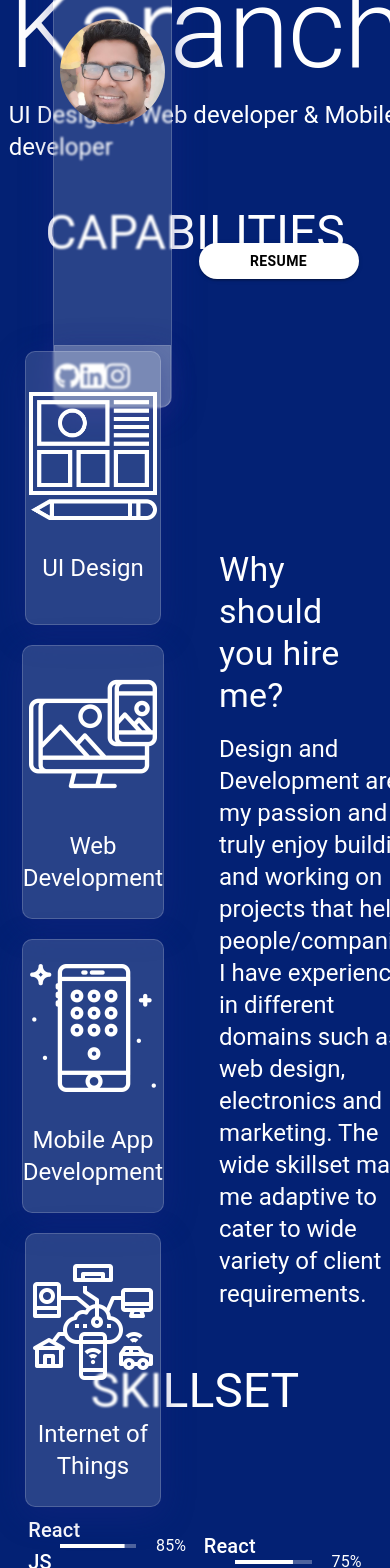
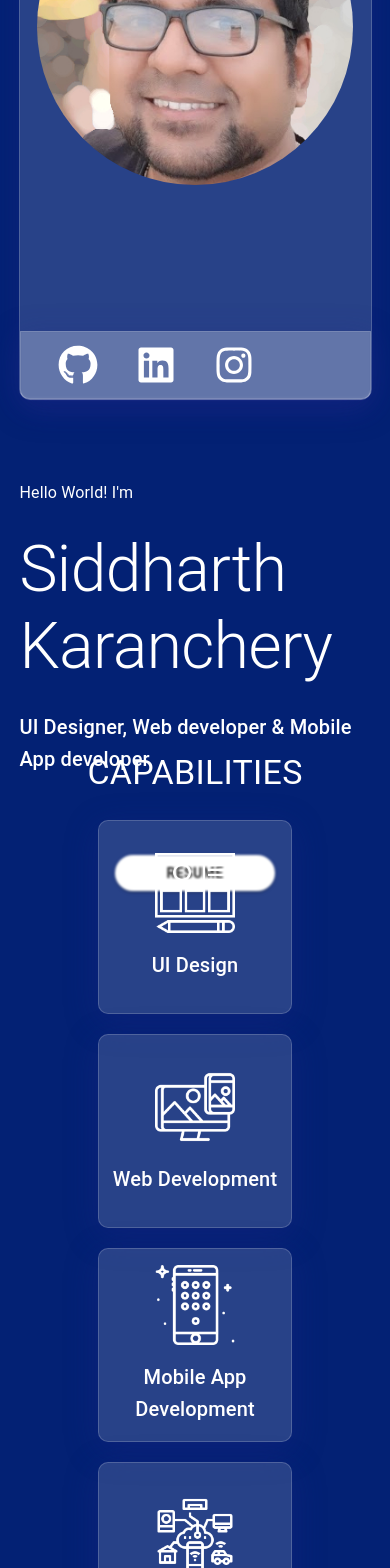
Before and after one commit to Siddharth-Karanchery/profile, a React (Create React App) app: page / in a window 390 px wide. Shown: the part 432-2000 px from the top of the page. Built offline with nearby package versions, Linux system fonts and the light colour scheme; some icons are missing.

Commit message:
making home page responsive

```diff
--- a/src/Components/Home Page Components/Capabilities/Capabilities.css
+++ b/src/Components/Home Page Components/Capabilities/Capabilities.css
@@ -58,3 +58,42 @@
   font-size: x-large;
   margin-bottom: 2rem;
 }
+/*-------------- Responsive Design ------------------- */
+/*-------------- MOBILE ------------------- */
+@media screen and (max-width: 450px) {
+  .Capabilities {
+    margin-top: 1rem;
+    height: 100vh;
+  }
+  .Capabilities__title {
+    text-transform: uppercase;
+  }
+  .Capabilities__panel {
+    margin-top: 1rem;
+    width: 100%;
+
+    flex-direction: column;
+  }
+  .Capabilities__left {
+    width: 100%;
+    min-height: 50vh;
+  }
+  .Capabilities__left__card {
+    width: 12rem;
+    height: 12rem;
+    margin: 10px;
+  }
+  .Capabilities__left__card__icon {
+    height: 5rem;
+    width: 5rem;
+    margin-bottom: 1rem;
+  }
+  .Capabilities__right {
+    margin: 2rem 0;
+    width: 90%;
+    display: flex;
+    flex-direction: column;
+    align-items: center;
+    justify-content: center;
+  }
+}
--- a/src/Components/Home Page Components/Capabilities/Capabilities.tsx
+++ b/src/Components/Home Page Components/Capabilities/Capabilities.tsx
@@ -1,5 +1,5 @@
 import { Box, Typography } from "@mui/material";
-import DesignServicesIcon from "@mui/icons-material/DesignServices";
+import useMediaQuery from "@mui/material/useMediaQuery";
 
 import ui from "../../../assets/icons/UI-design-svgrepo-com.png";
 import web from "../../../assets/icons/web-design-svgrepo-com.png";
@@ -7,43 +7,64 @@ import mob from "../../../assets/icons/smartphone-app-svgrepo-com.png";
 import iot from "../../../assets/icons/internet-of-things.png";
 
 import "./Capabilities.css";
+import { mobileBreakpoint } from "../../../Data/constants";
 
 function Capabilities() {
+  const isMobile = useMediaQuery(`(max-width:${mobileBreakpoint}px)`);
+
   return (
     <Box className="Capabilities">
-      <Typography variant="h3" className="Capabilities__title">
+      <Typography
+        variant={isMobile ? "h4" : "h3"}
+        className="Capabilities__title"
+      >
         Capabilities
       </Typography>
       <Box className="Capabilities__panel">
         <Box className="Capabilities__left">
           <Box className="Capabilities__left__card">
             <img className="Capabilities__left__card__icon" src={ui} alt="" />
-            <Typography variant="h5">UI Design</Typography>
+            <Typography variant={isMobile ? "h6" : "h5"}>UI Design</Typography>
           </Box>
           <Box className="Capabilities__left__card">
             <img className="Capabilities__left__card__icon" src={web} alt="" />
-            <Typography variant="h5" style={{ textAlign: "center" }}>
+            <Typography
+              variant={isMobile ? "h6" : "h5"}
+              style={{ textAlign: "center" }}
+            >
               Web Development
             </Typography>
           </Box>
           <Box className="Capabilities__left__card">
             <img className="Capabilities__left__card__icon" src={mob} alt="" />
-            <Typography variant="h5" style={{ textAlign: "center" }}>
+            <Typography
+              variant={isMobile ? "h6" : "h5"}
+              style={{ textAlign: "center" }}
+            >
               Mobile App Development
             </Typography>
           </Box>
           <Box className="Capabilities__left__card">
             <img className="Capabilities__left__card__icon" src={iot} alt="" />
-            <Typography variant="h5" style={{ textAlign: "center" }}>
+            <Typography
+              variant={isMobile ? "h6" : "h5"}
+              style={{ textAlign: "center" }}
+            >
               Internet of Things
             </Typography>
           </Box>
         </Box>
         <Box className="Capabilities__right">
-          <Typography variant="h4" style={{ marginBottom: "1rem" }}>
+          <Typography
+            variant={isMobile ? "h5" : "h4"}
+            style={{ marginBottom: "1rem" }}
+          >
             Why should you hire me?
           </Typography>
-          <Typography variant="h5">
+          <Typography
+            variant={isMobile ? "h6" : "h5"}
+            style={{ textAlign: "justify" }}
+          >
             Design and Development are my passion and I truly enjoy building and
             working on projects that help people/companies. I have experience in
             different domains such as web design, electronics and marketing. The
--- a/src/Components/Home Page Components/Main Banner/MainBanner.css
+++ b/src/Components/Home Page Components/Main Banner/MainBanner.css
@@ -41,22 +41,40 @@
   border: 1px solid rgba(255, 255, 255, 0.18);
 }
 .MainBanner__right {
-  /* background-color: red; */
   width: 30%;
   height: 80%;
   margin-left: 3rem;
   display: flex;
+  justify-content: center;
   flex-direction: column;
   align-items: center;
 }
 .MainBanner__right__text {
-  /* background-color: blue; */
   height: 60%;
   display: flex;
   flex-direction: column;
   align-items: flex-start;
   justify-content: space-between;
 }
-Button {
-  background-color: green;
+
+/*-------------- Responsive Design ------------------- */
+/*-------------- MOBILE ------------------- */
+@media screen and (max-width: 450px) {
+  .MainBanner {
+    height: auto;
+    flex-direction: column;
+  }
+  .MainBanner__left {
+    width: 90%;
+    height: 80vh;
+  }
+  .MainBanner__right {
+    margin: 5rem 0;
+    width: 90%;
+    height: 50%;
+  }
+  .MainBanner__right__text {
+    width: 100%;
+    height: 35vh;
+  }
 }
--- a/src/Components/Home Page Components/Main Banner/MainBanner.tsx
+++ b/src/Components/Home Page Components/Main Banner/MainBanner.tsx
@@ -1,6 +1,7 @@
 import { Box, Button, Typography } from "@mui/material";
 import { ButtonProps } from "@mui/material/Button";
 import { styled } from "@mui/material/styles";
+import useMediaQuery from "@mui/material/useMediaQuery";
 
 import { FaGithub, FaLinkedin, FaInstagram } from "react-icons/fa";
 import { FaXTwitter } from "react-icons/fa6";
@@ -9,8 +10,11 @@ import photo from "../../../assets/sid-pic-square.jpg";
 
 import "./MainBanner.css";
 import { redirect } from "../../../Functions/Functions";
+import { mobileBreakpoint } from "../../../Data/constants";
 
 function MainBanner() {
+  const isMobile = useMediaQuery(`(max-width:${mobileBreakpoint}px)`);
+
   return (
     <Box className="MainBanner">
       <Box className="MainBanner__left">
@@ -30,11 +34,16 @@ function MainBanner() {
       </Box>
       <Box className="MainBanner__right">
         <Box className="MainBanner__right__text">
-          <Typography variant="h6">Hello World! I'm</Typography>
-          <Typography variant="h1" style={{ width: "50%", fontSize: "7rem" }}>
+          <Typography variant={isMobile ? "subtitle1" : "h6"}>
+            Hello World! I'm
+          </Typography>
+          <Typography
+            variant={isMobile ? "h2" : "h1"}
+            style={{ width: "50%", fontSize: `${isMobile ? 4 : 7}rem` }}
+          >
             Siddharth Karanchery
           </Typography>
-          <Typography variant="h5">
+          <Typography variant={isMobile ? "h6" : "h5"}>
             UI Designer, Web developer & Mobile App developer
           </Typography>
         </Box>
--- a/src/Components/Home Page Components/Skillset/Skillset.css
+++ b/src/Components/Home Page Components/Skillset/Skillset.css
@@ -40,3 +40,34 @@
   width: 80%;
   margin-right: 20px;
 }
+/*-------------- Responsive Design ------------------- */
+/*-------------- MOBILE ------------------- */
+@media screen and (max-width: 450px) {
+  .Skillset {
+    height: max-content;
+    padding: 2rem 0;
+  }
+  .Skillset__title {
+    text-transform: uppercase;
+    margin-bottom: 2rem;
+  }
+  .Skillset__panel {
+    width: 90%;
+    margin-top: 2rem;
+    flex-direction: column;
+  }
+  .Skillset__panel__ele {
+    width: 90%;
+    height: 100%;
+  }
+  .Skillset__panel__ele__skill {
+    width: 100%;
+    margin: 0.5rem 0;
+  }
+  .Skillset__panel__ele__skill__title {
+    width: 40%;
+  }
+  .Skillset__panel__ele__skill__loader {
+    width: 50%;
+  }
+}
--- a/src/Components/Home Page Components/Skillset/Skillset.tsx
+++ b/src/Components/Home Page Components/Skillset/Skillset.tsx
@@ -1,11 +1,15 @@
 import { Box, LinearProgress, Typography } from "@mui/material";
+import useMediaQuery from "@mui/material/useMediaQuery";
 import "./Skillset.css";
 import { skillsetData } from "../../../Data/skillsetData";
+import { mobileBreakpoint } from "../../../Data/constants";
 
 function Skillset() {
+  const isMobile = useMediaQuery(`(max-width:${mobileBreakpoint}px)`);
+
   return (
     <Box className="Skillset">
-      <Typography variant="h3" className="Skillset__title">
+      <Typography variant={isMobile ? "h4" : "h3"} className="Skillset__title">
         Skillset
       </Typography>
       <Box className="Skillset__panel">
@@ -14,7 +18,7 @@ function Skillset() {
             <Box className="Skillset__panel__ele__skill">
               <Typography
                 className="Skillset__panel__ele__skill__title"
-                variant="h6"
+                variant={isMobile ? "subtitle1" : "h6"}
               >
                 {skill.name}
               </Typography>
@@ -35,7 +39,7 @@ function Skillset() {
             <Box className="Skillset__panel__ele__skill">
               <Typography
                 className="Skillset__panel__ele__skill__title"
-                variant="h6"
+                variant={isMobile ? "subtitle1" : "h6"}
               >
                 {skill.name}
               </Typography>
--- a/src/Components/Home Page Components/Testimonials/TestimonialCard/TestimonialCard.css
+++ b/src/Components/Home Page Components/Testimonials/TestimonialCard/TestimonialCard.css
@@ -30,3 +30,28 @@
   align-items: center;
   padding: 0 4rem;
 }
+/*-------------- Responsive Design ------------------- */
+/*-------------- MOBILE ------------------- */
+@media screen and (max-width: 450px) {
+  .TestimonialCard {
+    padding: 1rem;
+  }
+  .TestimonialCard__Header {
+    height: 10vh;
+    margin: 0rem;
+    margin-bottom: -1rem;
+  }
+  .TestimonialCard__thumb {
+    max-width: 3.5rem;
+    max-height: 3.5rem;
+    margin-left: 1rem;
+  }
+  .TestimonialCard__Header__Details {
+    width: 90%;
+  }
+  .TestimonialCard__Body {
+    height: 25vh;
+
+    padding: 0 2rem;
+  }
+}
--- a/src/Components/Home Page Components/Testimonials/TestimonialCard/TestimonialCard.tsx
+++ b/src/Components/Home Page Components/Testimonials/TestimonialCard/TestimonialCard.tsx
@@ -1,6 +1,10 @@
 import "./TestimonialCard.css";
 import { Box, Typography } from "@mui/material";
-import { cloudinaryBaseURL } from "../../../../Data/constants";
+import {
+  cloudinaryBaseURL,
+  mobileBreakpoint,
+} from "../../../../Data/constants";
+import useMediaQuery from "@mui/material/useMediaQuery";
 
 declare interface propType {
   name: string;
@@ -10,6 +14,7 @@ declare interface propType {
 }
 
 function TestimonialCard(props: propType) {
+  const isMobile = useMediaQuery(`(max-width:${mobileBreakpoint}px)`);
   return (
     <Box className="TestimonialCard">
       <Box className="TestimonialCard__Header">
@@ -19,14 +24,22 @@ function TestimonialCard(props: propType) {
           alt="Testimonial user"
         />
         <Box className="TestimonialCard__Header__Details">
-          <Typography variant="h6">{props.name}</Typography>
-          <Typography variant="subtitle2" style={{ fontStyle: "italic" }}>
+          <Typography variant={isMobile ? "subtitle1" : "h6"}>
+            {props.name}
+          </Typography>
+          <Typography
+            variant={isMobile ? "caption" : "subtitle2"}
+            style={{ fontStyle: "italic" }}
+          >
             {props.title}
           </Typography>
         </Box>
       </Box>
       <Box className="TestimonialCard__Body">
-        <Typography variant="h5" style={{ textAlign: "justify" }}>
+        <Typography
+          variant={isMobile ? "h6" : "h5"}
+          style={{ textAlign: "justify" }}
+        >
           {props.text}
         </Typography>
       </Box>
--- a/src/Components/Home Page Components/Testimonials/Testimonials.css
+++ b/src/Components/Home Page Components/Testimonials/Testimonials.css
@@ -35,3 +35,41 @@
   height: 100%;
   object-fit: cover;
 }
+/*-------------- Responsive Design ------------------- */
+/*-------------- MOBILE ------------------- */
+@media screen and (max-width: 450px) {
+  .Testimonials {
+    width: 100%;
+    height: auto;
+    padding: 0;
+    margin: 2rem 0;
+  }
+  .Testimonials__title {
+    text-transform: uppercase;
+    margin-bottom: 1rem;
+  }
+  .swiper {
+    width: 90%;
+    height: 100%;
+    color: black;
+    margin-top: 2rem;
+  }
+
+  .swiper-slide {
+    text-align: center;
+    font-size: 18px;
+    background: #fff;
+
+    /* Center slide text vertically */
+    display: flex;
+    justify-content: center;
+    align-items: center;
+  }
+
+  .swiper-slide img {
+    display: block;
+    width: 100%;
+    height: 100%;
+    object-fit: cover;
+  }
+}
--- a/src/Components/Home Page Components/Testimonials/Testimonials.tsx
+++ b/src/Components/Home Page Components/Testimonials/Testimonials.tsx
@@ -1,3 +1,4 @@
+import useMediaQuery from "@mui/material/useMediaQuery";
 // Import Swiper React components
 import { Swiper, SwiperSlide } from "swiper/react";
 
@@ -12,16 +13,21 @@ import { Box } from "@mui/material";
 import { testimonials } from "../../../Data/testimonialData";
 import TestimonialCard from "./TestimonialCard/TestimonialCard";
 import { Typography } from "@mui/material";
+import { mobileBreakpoint } from "../../../Data/constants";
 
 function Testimonials() {
+  const isMobile = useMediaQuery(`(max-width:${mobileBreakpoint}px)`);
   return (
     <Box className="Testimonials">
-      <Typography variant="h3" className="Testimonials__title">
+      <Typography
+        variant={isMobile ? "h4" : "h3"}
+        className="Testimonials__title"
+      >
         Testimonials
       </Typography>
       <Swiper
         spaceBetween={30}
-        slidesPerView={3}
+        slidesPerView={isMobile ? 1 : 3}
         autoplay={{
           delay: 2500,
           disableOnInteraction: false,
```
